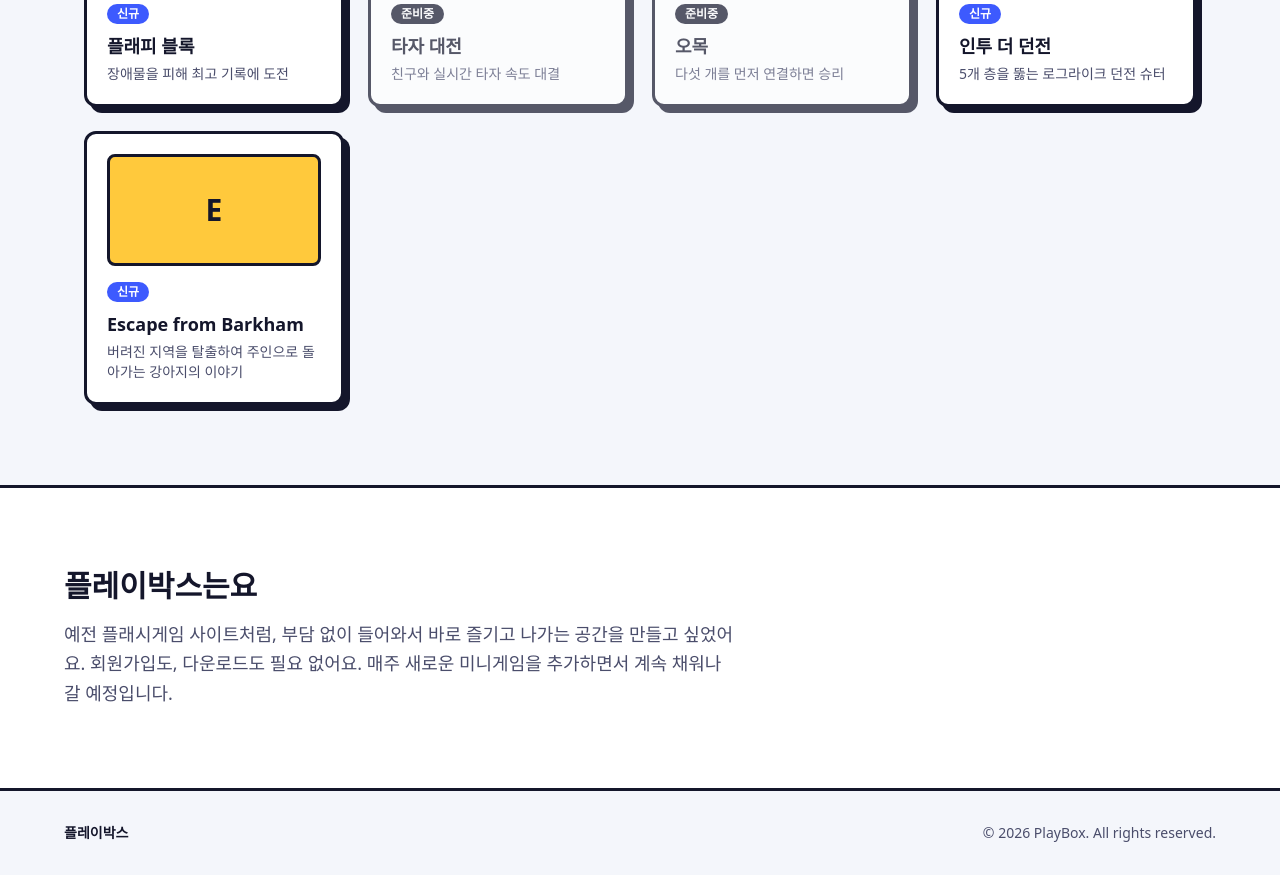
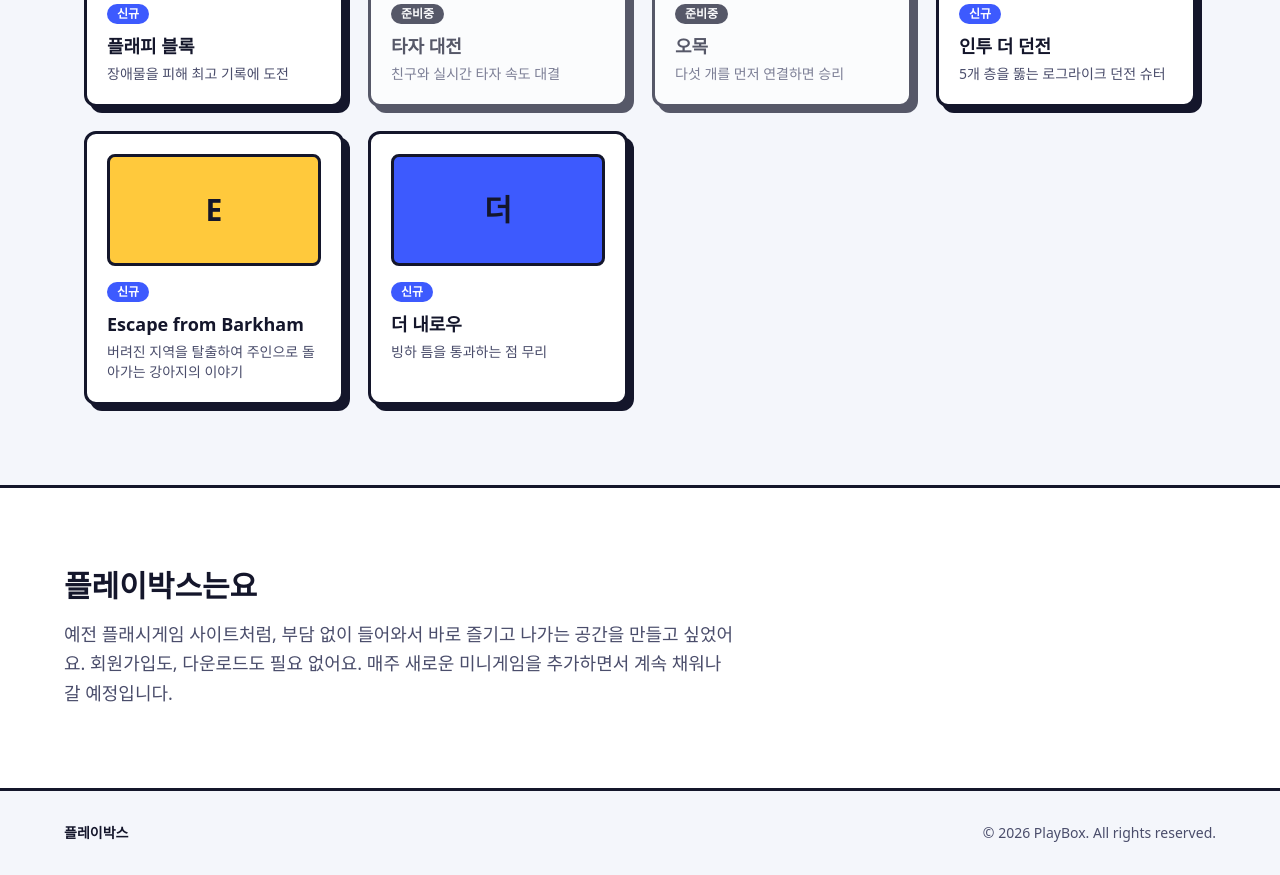
Before and after one commit to CloudMirror97/MiniGames, a Next.js app: page / in a window 1280 px wide. Shown: the part 1200-2075 px from the top of the page. Built offline with nearby package versions, Linux system fonts and the light colour scheme.

Commit message:
Update games.ts

```diff
--- a/src/data/games.ts
+++ b/src/data/games.ts
@@ -70,5 +70,11 @@ export const games: Game[] = [
     tag: "신규",
     color: "yellow",
   },
-
+  {
+  slug: "the-narrow",
+  title: "더 내로우",
+  tagline: "빙하 틈을 통과하는 점 무리",
+  tag: "신규",
+  color: "blue",
+  },
 ];
```
